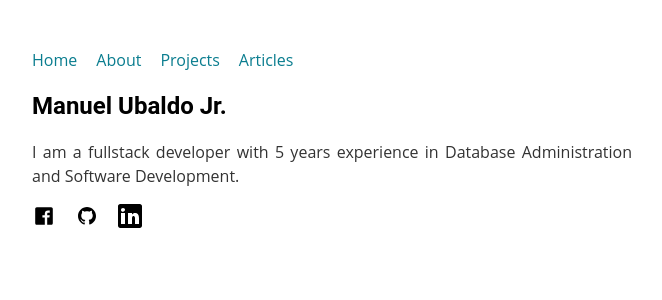
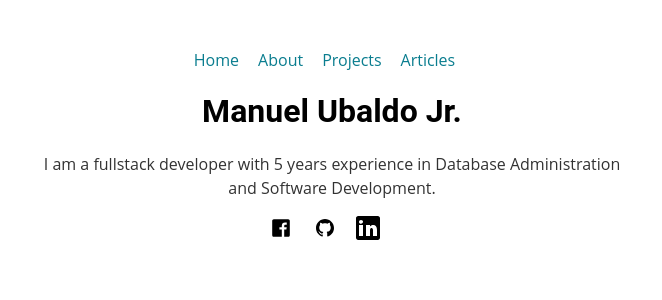
Before and after one commit to manuelubaldo/manuelubaldo.github.io, a Jekyll site: the page built from index.html, in a window 1280 px wide. Shown: the top 300 px of the page, without its empty margins (308-970 px from the left). Built offline with Jekyll 4.4.1, drawn with Linux system fonts in a browser that asks for light colours.

```diff
--- a/_includes/navigation.html
+++ b/_includes/navigation.html
@@ -1,8 +1,8 @@
 <header>
-    <nav>
+    <nav class="text-center">
         <ul>
         {% for item in site.data.navigation %}
-            <li><a href="{{ item.link }}"> {{ item.name }}</a></li>
+            <li><a href="{{ item.link }}" > {{ item.name }}</a></li>
         {% endfor %}
         </ul>
     </nav>
--- a/_includes/social.html
+++ b/_includes/social.html
@@ -1,4 +1,4 @@
-<footer>
+<footer class="text-center">
     <nav>
         <ul>
         {% for item in site.data.social %}
--- a/_layouts/default.html
+++ b/_layouts/default.html
@@ -6,7 +6,7 @@
     <meta http-equiv="X-UA-Compatible" content="ie=edge">
     <meta name="description" content="{{ site.description }}" >
     <meta http-equiv="Cache-control" content="max-age=604800, public">
-    <!-- <link href="/assets/css/normalize.css" rel="stylesheet"> -->
+    <link href="/assets/css/normalize.css" rel="stylesheet">
     <!-- <link href="/assets/css/styles.css" rel="stylesheet"> -->
     <style>
     .container {
@@ -15,11 +15,9 @@
     }
     h1{
         font-family: 'Roboto', sans-serif;
-        text-align: justify;
     }
     p , a {
         font-family: 'Open Sans', sans-serif;
-        text-align: justify;
         line-height: 1.5rem;
         text-decoration: none;
     }
@@ -66,6 +64,17 @@
         height: 1.5rem;
         width: 1.5rem;
     }
+
+    .text-center {
+        text-align: center;
+    }
+
+    .cover {
+        background-attachment: cover;
+        background-position: center;
+        height: 250px;
+        width: 100%;
+    }
     </style>
     <title>{{ site.title }}</title>
 </head>
--- a/_layouts/post.html
+++ b/_layouts/post.html
@@ -3,7 +3,7 @@ layout: default
 ---
 
 <article>
-    <h1>{{ page.title }}</h1>
+    <h1 class="text-center">{{ page.title }}</h1>
 
     <img src="/assets/images/{{ page.cover }}" alt="">
 
```
